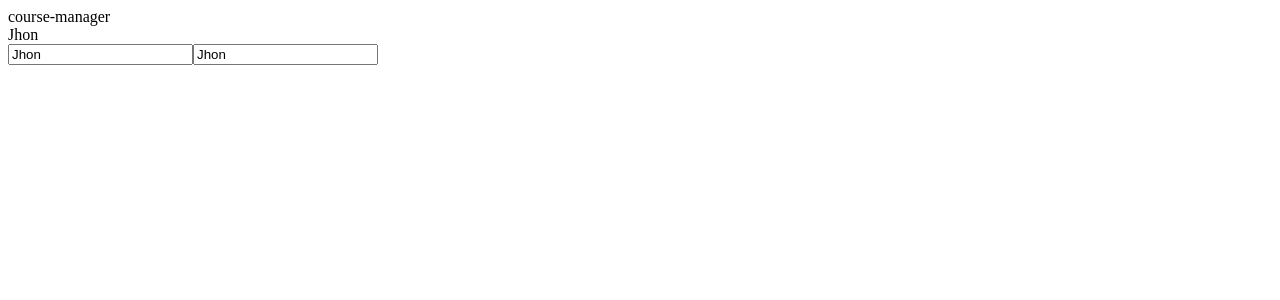
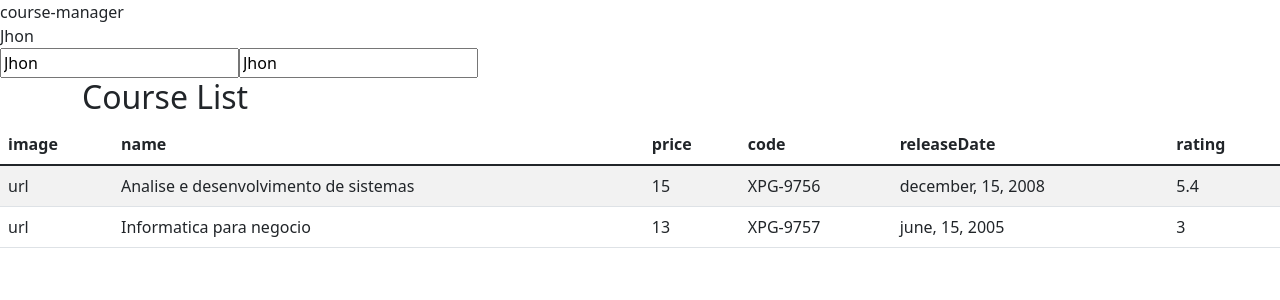
Before and after one commit to Vitor-Kemuel/course-manager, an Angular app: page / in a window 1280 px wide. Shown: the top 300 px of the page. Built offline with nearby package versions, Linux system fonts and the light colour scheme.

Commit message:
Criando componentes e construindo projeto

```diff
--- a/package.json
+++ b/package.json
@@ -18,6 +18,7 @@
     "@angular/platform-browser": "^14.0.0",
     "@angular/platform-browser-dynamic": "^14.0.0",
     "@angular/router": "^14.0.0",
+    "bootstrap": "^5.1.3",
     "rxjs": "~7.5.0",
     "tslib": "^2.3.0",
     "zone.js": "~0.11.4"
--- a/src/app/app.component.html
+++ b/src/app/app.component.html
@@ -8,3 +8,7 @@
 
 <input [ngModel]="name" name="name">
 <input [(ngModel)]="name" name="name">
+
+<app-course-list>
+
+</app-course-list>
--- a/src/app/app.module.ts
+++ b/src/app/app.module.ts
@@ -3,10 +3,12 @@ import { BrowserModule } from '@angular/platform-browser';
 import { FormsModule } from '@angular/forms';
 
 import { AppComponent } from './app.component';
+import { CourseListComponent } from './courses/course-list.component';
 
 @NgModule({
   declarations: [
-    AppComponent
+    AppComponent,
+    CourseListComponent
   ],
   imports: [
     BrowserModule,
--- /dev/null
+++ b/src/app/courses/course-list.component.html
@@ -0,0 +1,26 @@
+<div class="container">
+  <h2> Course List </h2>
+</div>
+
+<table class="table table-striped">
+  <thead>
+    <tr>
+      <th>image</th>
+      <th>name</th>
+      <th>price</th>
+      <th>code</th>
+      <th>releaseDate</th>
+      <th>rating</th>
+    </tr>
+  </thead>
+  <tbody>
+    <tr *ngFor="let course of courses">
+      <td>{{ course.imageUrl }}</td>
+      <td>{{ course.name }}</td>
+      <td>{{ course.price }}</td>
+      <td>{{ course.code }}</td>
+      <td>{{ course.releaseDate }}</td>
+      <td>{{ course.rating }}</td>
+    </tr>
+  </tbody>
+</table>
--- /dev/null
+++ b/src/app/courses/course-list.component.ts
@@ -0,0 +1,36 @@
+import { Component, OnInit } from "@angular/core";
+import { Course } from "./course";
+
+@Component({
+  selector: 'app-course-list',
+  templateUrl: './course-list.component.html'
+})
+
+export class CourseListComponent implements OnInit {
+  courses: Course[] = [];
+
+  ngOnInit(): void {
+    this.courses = [
+      {
+        id: 1,
+        name: "Analise e desenvolvimento de sistemas",
+        imageUrl: "url",
+        price: 15,
+        code: "XPG-9756",
+        duration: 40,
+        rating: 5.4,
+        releaseDate: 'december, 15, 2008',
+      },
+      {
+        id: 2,
+        name: "Informatica para negocio",
+        imageUrl: "url",
+        price: 13,
+        code: "XPG-9757",
+        duration: 40,
+        rating: 3,
+        releaseDate: "june, 15, 2005",
+      }
+    ]
+  }
+}
--- /dev/null
+++ b/src/app/courses/course.ts
@@ -0,0 +1,29 @@
+export class Course {
+  id: number;
+  name: string;
+  imageUrl: string;
+  price: number;
+  code: string;
+  duration: number;
+  rating: number;
+  releaseDate: string;
+
+  constructor(
+    id: number,
+    name: string,
+    imageUrl: string,
+    price: number,
+    code: string,
+    duration: number,
+    rating: number,
+    releaseDate: string,) {
+    this.id = id;
+    this.name = name;
+    this.imageUrl = imageUrl;
+    this.price = price;
+    this.code = code;
+    this.duration = duration;
+    this.rating = rating;
+    this.releaseDate =releaseDate;
+  }
+}
--- a/src/styles.css
+++ b/src/styles.css
@@ -1 +1,2 @@
 /* You can add global styles to this file, and also import other style files */
+@import '~bootstrap/dist/css/bootstrap.min.css'
```
Also changed, not shown: 1 other file (tests, documents, lock files or other folders).
